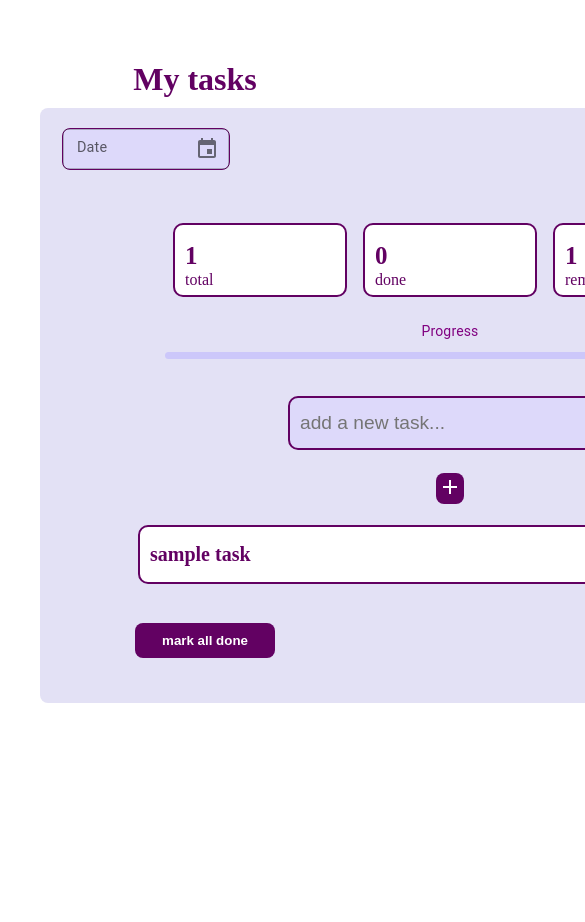
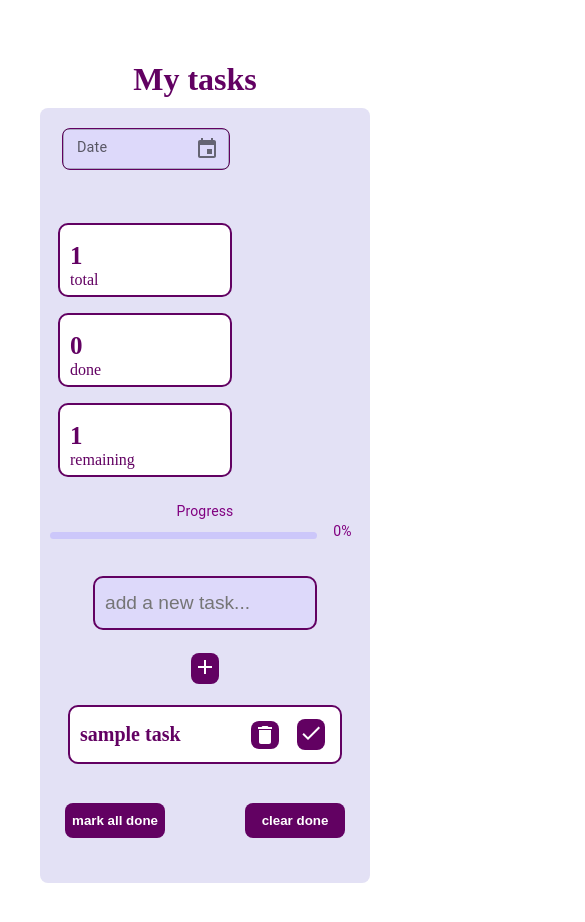
Before and after one commit to Tanishqa08/TaskFlow, a React (Vite) app: page / in a window 390 px wide. Shown: the top 922 px of the page, 585 px wide, since content can reach past the window. Before the commit the page ends 844 px from the top, so only its background shows below. Built offline with nearby package versions, Linux system fonts and the light colour scheme.

Commit message:
add responsiveness

```diff
--- a/src/Todo.css
+++ b/src/Todo.css
@@ -92,7 +92,7 @@
     margin-top: 10px;
     font-size: larger;
     font-weight: 400;
-    margin-top:35px;
+    margin-top: 35px;
 
 }
 
@@ -116,7 +116,7 @@ ul {
 
 }
 
-.progress-container{
+.progress-container {
     display: flex;
     flex-direction: row;
     justify-content: space-between;
@@ -124,7 +124,7 @@ ul {
     margin-top: 25px;
 }
 
-.card{
+.card {
     border: 2px solid rgb(98, 1, 98);
     border-radius: 10px;
     background-color: white;
@@ -135,25 +135,78 @@ ul {
     height: 30px;
     text-align: left;
     display: flex;
-    flex-direction:column;
+    flex-direction: column;
     justify-content: flex-start;
-    align-items:flex-start;
+    align-items: flex-start;
     gap: 1px;
 }
-.card:hover{
+
+.card:hover {
     background-color: hwb(248 90% 2%);
     cursor: pointer;
 
 }
-.count{
+
+.count {
     font-size: 25px;
     font-weight: 600;
     padding-top: 7px;
     margin: 0px;
 }
-.progress{
+
+.progress {
     font-size: 16px;
     font-weight: 500;
     margin: 0px;
     padding-bottom: 7px;
 }
+
+
+@media (max-width: 900px) {
+    .container {
+        width: 100%;
+    }
+}
+
+@media(max-width: 800px) {
+    .container {
+        width: 100%;
+    }
+}
+
+.list {
+    width: 500px;
+}
+
+@media(max-width: 650px) {
+    .container {
+        width: 100%;
+    }
+
+    .list {
+        width: 350px;
+    }
+
+    .progress-container {
+        flex-wrap: wrap;
+    }
+
+    .input {
+        width: 200px;
+    }
+
+    .mark-btn {
+        width: 100px;
+    }
+
+}
+
+@media(max-width: 500px) {
+    .container {
+        width: 100%;
+    }
+
+    .list {
+        width: 250px;
+    }
+}
```
